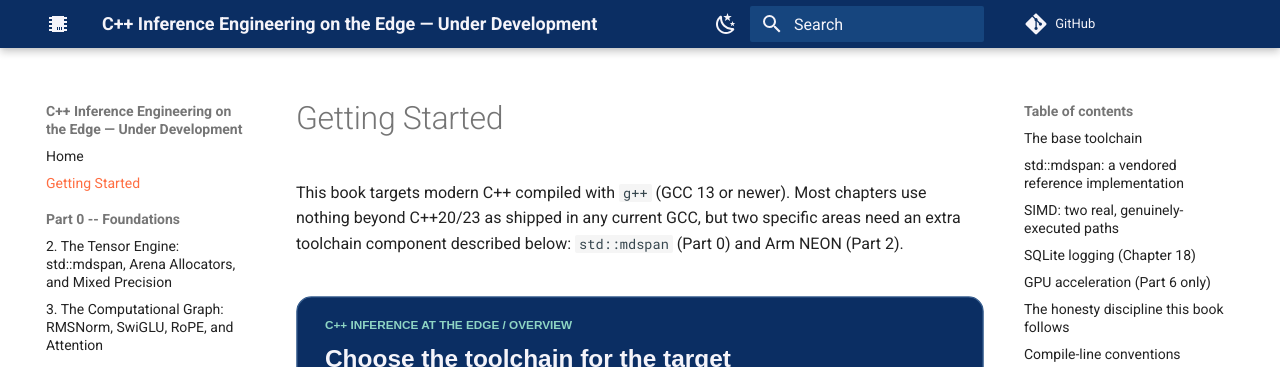
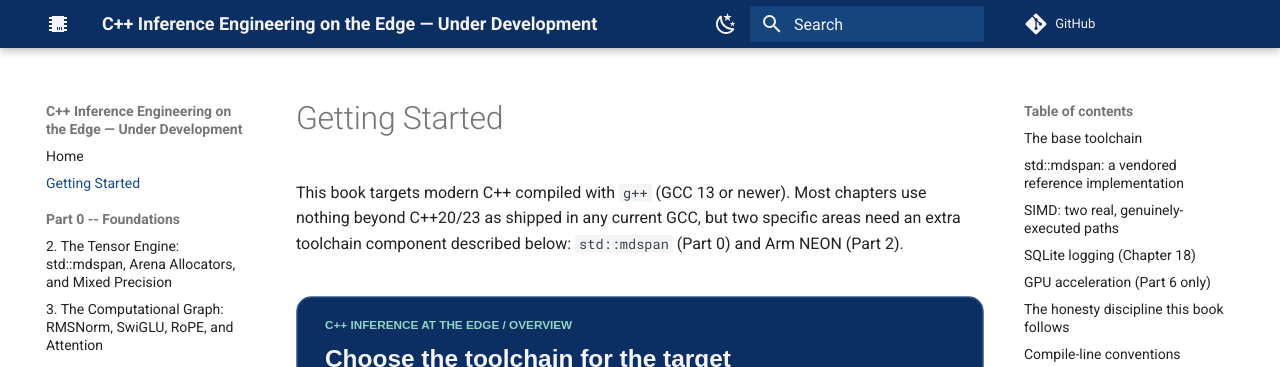
Before and after one commit to MaximumBeings/cpp_inference_engineering_on_the_edge_from_first_principles, an MkDocs documentation site: the page built from docs/getting-started.md, in a window 1280 px wide. Shown: the top 367 px of the page. Built offline with MkDocs 1.6.1 and Material for MkDocs 9.7.7, drawn with Linux system fonts in a browser that asks for light colours; comment, search, counter and statistics services are not loaded.

Commit message:
Match navigation, links and hover accents to the blue palette

```diff
--- /dev/null
+++ b/docs/stylesheets/links-blue.css
@@ -0,0 +1,17 @@
+/* Shared interaction colors for navigation, contents, links and focus rings. */
+[data-md-color-scheme="default"],
+[data-md-color-scheme="slate"] {
+  --md-primary-fg-color: #0b2e63;
+  --md-primary-fg-color--light: #16457e;
+  --md-primary-fg-color--dark: #08234c;
+}
+[data-md-color-scheme="default"] {
+  --md-typeset-a-color: #164b8d;
+  --md-accent-fg-color: #145caa;
+  --md-accent-fg-color--transparent: #145caa1a;
+}
+[data-md-color-scheme="slate"] {
+  --md-typeset-a-color: #8bb9ff;
+  --md-accent-fg-color: #8bb9ff;
+  --md-accent-fg-color--transparent: #8bb9ff1a;
+}
--- a/mkdocs.yml
+++ b/mkdocs.yml
@@ -11,15 +11,15 @@ theme:
   palette:
     - media: "(prefers-color-scheme: light)"
       scheme: default
-      primary: deep orange
-      accent: deep orange
+      primary: blue
+      accent: blue
       toggle:
         icon: material/weather-night
         name: Switch to dark mode
     - media: "(prefers-color-scheme: dark)"
       scheme: slate
-      primary: deep orange
-      accent: deep orange
+      primary: blue
+      accent: blue
       toggle:
         icon: material/weather-sunny
         name: Switch to light mode
@@ -112,3 +112,4 @@ extra:
 extra_css:
   - stylesheets/figures.css
   - stylesheets/header-deep-blue.css
+  - stylesheets/links-blue.css
```
